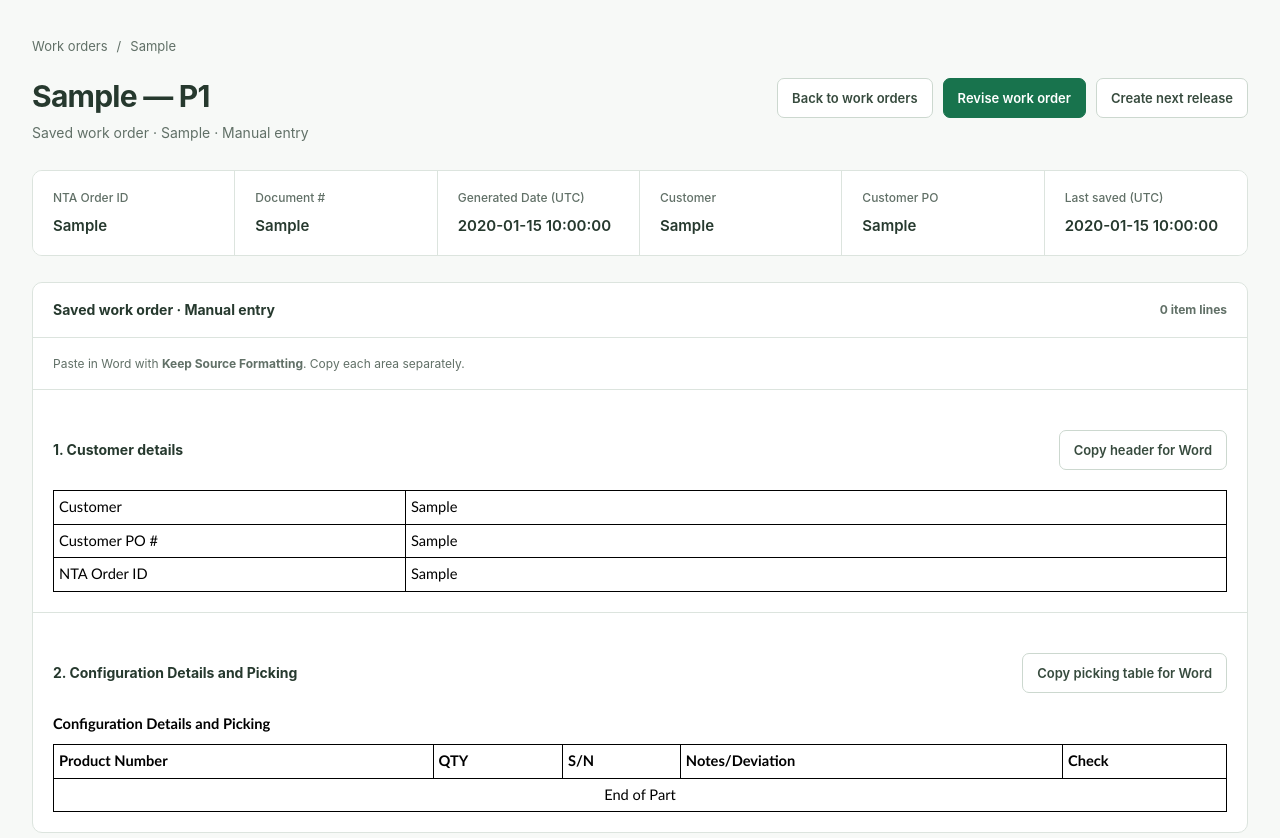
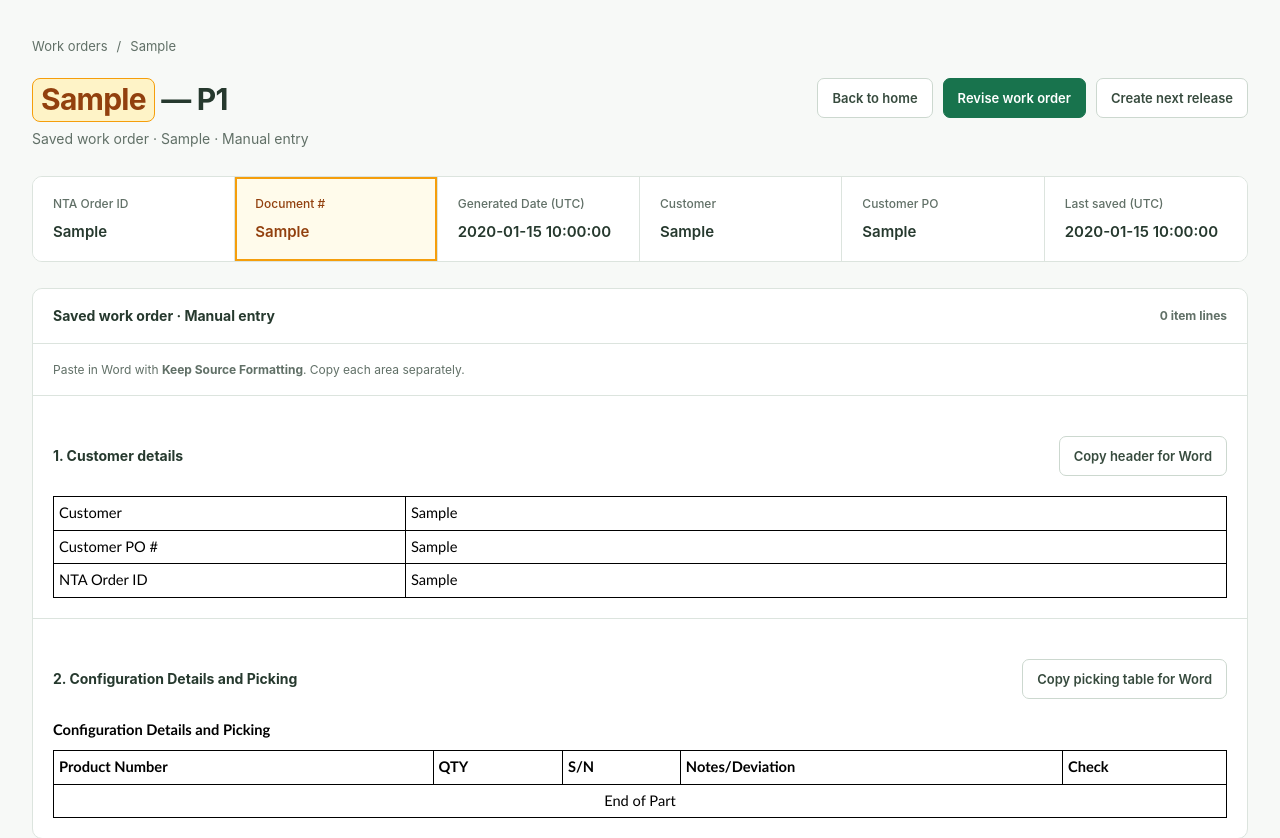
Before and after one commit to playoung2818/MES, a Flask app: page /generated/wo/1 in a window 1280 px wide. Shown: the part 81-919 px from the top of the page. Run offline with Flask 3, Linux system fonts and the light colour scheme; tables that the repository leaves empty hold one stand-in row (values such as "Sample post"); some libraries are stand-ins or nearby versions.

Commit message:
polish process

```diff
--- a/app/static/workspace-polish.css
+++ b/app/static/workspace-polish.css
@@ -320,6 +320,22 @@
   font-size: 15px;
   line-height: 1.5;
   font-weight: 600;
+}
+.document-number-highlight {
+  display: inline-block;
+  padding: 2px 8px;
+  border-radius: 8px;
+  background: #fef3c7;
+  color: #92400e;
+  border: 1px solid #f59e0b;
+}
+.document-metric-highlight {
+  background: #fffbeb;
+  box-shadow: inset 0 0 0 2px #f59e0b;
+}
+.document-metric-highlight .label,
+.document-metric-highlight .value {
+  color: #92400e;
 }
 .data-toolbar {
   gap: 16px;
--- a/app/templates/generated_detail.html
+++ b/app/templates/generated_detail.html
@@ -3,12 +3,12 @@
 {% block content %}
 <div class="workspace-breadcrumb"><a href="{{ url_for('main.generated_orders') }}">Work orders</a><span>/</span><span>{{ order.sales_order }}</span></div>
 <header class="workspace-header">
-  <div><h1 class="workspace-title">{{ order.document_number or 'Generated WO' }} — P{{ order.release_number }}</h1><p class="workspace-description">Saved work order · {{ order.sales_order }}{% if order.is_manual %} · Manual entry{% endif %}</p></div>
-  <div class="workspace-header-actions"><a class="btn btn-outline-secondary" href="{{ url_for('main.generated_orders') }}">Back to work orders</a><a class="btn btn-primary" href="{{ url_for('main.so_detail', wo_id=order.id) }}">Revise work order</a><a class="btn btn-outline-secondary" href="{{ url_for('main.manual_wo', sales_order=order.sales_order) if order.is_manual else url_for('main.so_detail', sales_order=order.sales_order) }}">Create next release</a></div>
+  <div><h1 class="workspace-title"><span class="document-number-highlight">{{ order.document_number or 'Generated WO' }}</span> — P{{ order.release_number }}</h1><p class="workspace-description">Saved work order · {{ order.sales_order }}{% if order.is_manual %} · Manual entry{% endif %}</p></div>
+  <div class="workspace-header-actions"><a class="btn btn-outline-secondary" href="{{ url_for('main.index') }}">Back to home</a><a class="btn btn-primary" href="{{ url_for('main.so_detail', wo_id=order.id) }}">Revise work order</a><a class="btn btn-outline-secondary" href="{{ url_for('main.manual_wo', sales_order=order.sales_order) if order.is_manual else url_for('main.so_detail', sales_order=order.sales_order) }}">Create next release</a></div>
 </header>
 <div class="metric-grid">
   <div class="metric"><div class="label">NTA Order ID</div><div class="value">{{ order.sales_order }}</div></div>
-  <div class="metric"><div class="label">Document #</div><div class="value">{{ order.document_number or '—' }}</div></div>
+  <div class="metric document-metric-highlight"><div class="label">Document #</div><div class="value">{{ order.document_number or '—' }}</div></div>
   <div class="metric"><div class="label">Generated Date (UTC)</div><div class="value">{{ order.generated_date.strftime('%Y-%m-%d %H:%M:%S') if order.generated_date else '—' }}</div></div>
   <div class="metric"><div class="label">Customer</div><div class="value">{{ order.customer or '' }}</div></div>
   <div class="metric"><div class="label">Customer PO</div><div class="value">{{ order.customer_po or '' }}</div></div>
--- a/app/templates/word_export.html
+++ b/app/templates/word_export.html
@@ -4,12 +4,14 @@
   <span class="data-note">{% if editing %}Existing WO number — unchanged on revision.{% else %}Estimated, not reserved. Final number is assigned when you save the work order.{% endif %}</span>
 </div>
 {% endif %}
+{% if not preview_token %}
 <div class="word-copy-toolbar no-print">
   <span class="data-note">Paste in Word with <b>Keep Source Formatting</b>. Copy each area separately.</span>
   <span id="word-copy-status" role="status" aria-live="polite" class="data-note"></span>
 </div>
+{% endif %}
 <div class="word-copy-area">
-  <div class="data-toolbar no-print"><strong>1. Customer details</strong><button type="button" class="btn btn-outline-secondary" data-copy-values-only data-copy-word="word-header">Copy header for Word</button></div>
+  <div class="data-toolbar no-print"><strong>1. Customer details</strong>{% if not preview_token %}<button type="button" class="btn btn-outline-secondary" data-copy-values-only data-copy-word="word-header">Copy header for Word</button>{% endif %}</div>
   <div id="word-header" style="font-family:Calibri,Arial,sans-serif;font-size:11pt;color:#000;background:#fff;">
     <table style="border-collapse:collapse;width:100%;font-family:Calibri,Arial,sans-serif;font-size:11pt;color:#000;" border="1" cellpadding="5">
       <tbody>
@@ -21,7 +23,7 @@
   </div>
 </div>
 <div class="word-copy-area">
-  <div class="data-toolbar no-print"><strong>2. Configuration Details and Picking</strong><button type="button" class="btn btn-outline-secondary" data-copy-table-data-only data-copy-word="word-picking">Copy picking table for Word</button></div>
+  <div class="data-toolbar no-print"><strong>2. Configuration Details and Picking</strong>{% if not preview_token %}<button type="button" class="btn btn-outline-secondary" data-copy-table-data-only data-copy-word="word-picking">Copy picking table for Word</button>{% endif %}</div>
   <div id="word-picking" style="font-family:Calibri,Arial,sans-serif;font-size:11pt;color:#000;background:#fff;">
     <p style="margin:0 0 6pt;font-weight:bold;">Configuration Details and Picking</p>
     <table style="border-collapse:collapse;width:100%;font-family:Calibri,Arial,sans-serif;font-size:11pt;color:#000;" border="1" cellpadding="5">
```
